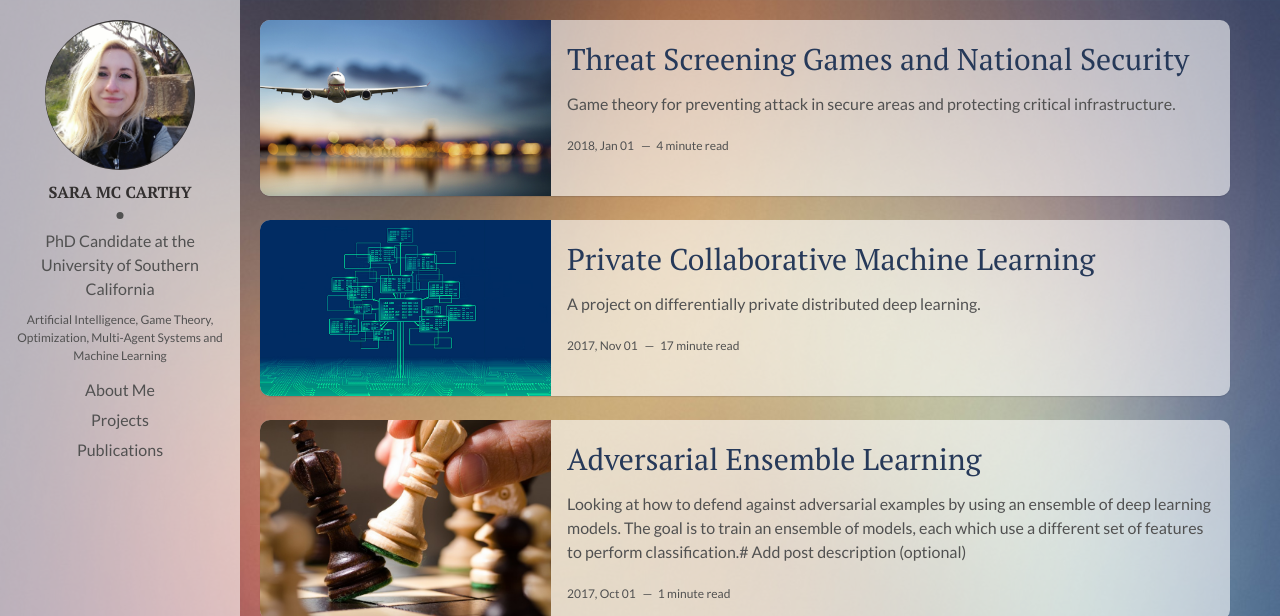
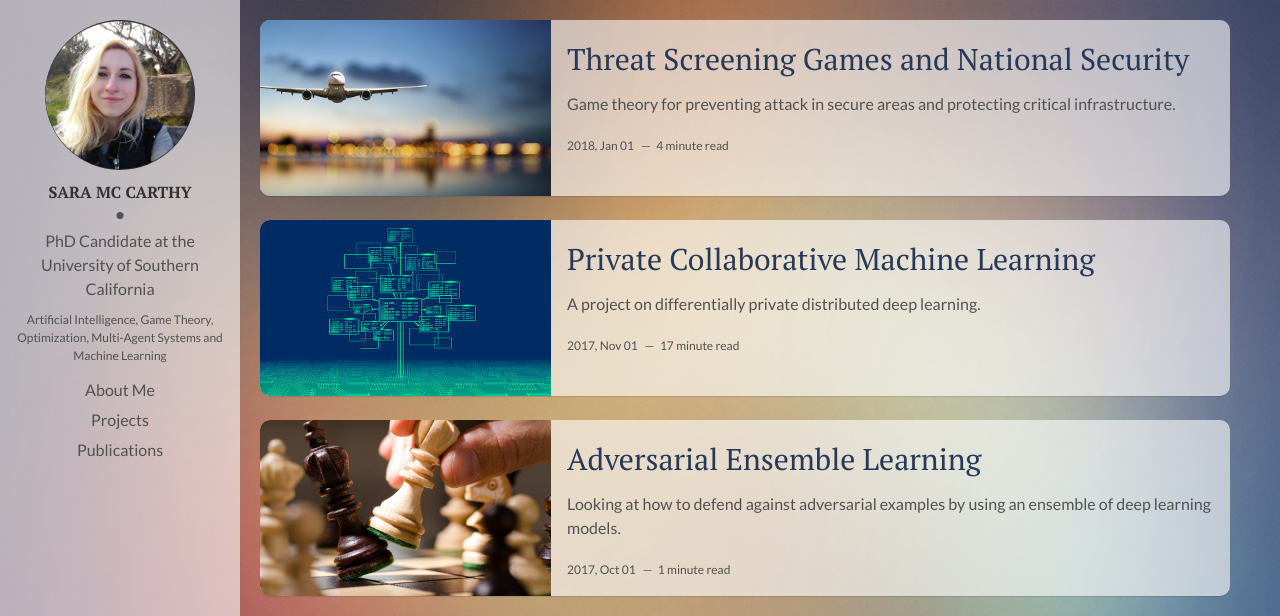
Before and after one commit to saramccarthy/saramccarthy.github.io, a Jekyll site: the page built from index.html, in a window 1280 px wide and 1120 px high, cut to the strip 0-616 px from the top of the window. Built offline with Jekyll 4.4.1, drawn with Linux system fonts in a browser that asks for light colours; the list of posts is cut into pages by our own code.

Commit message:
Update 2017-10-01-adversarial-ensemble-learning.markdown

```diff
--- a/_posts/2017-10-01-adversarial-ensemble-learning.markdown
+++ b/_posts/2017-10-01-adversarial-ensemble-learning.markdown
@@ -3,7 +3,7 @@ layout: post
 title: Adversarial Ensemble Learning
 project: true
 date: 2017-10-01 13:32:20 +0300
-description: Looking at how to defend against adversarial examples by using an ensemble of deep learning models. The goal is to train an ensemble of models, each which use a different set of features to perform classification.# Add post description (optional)
+description: Looking at how to defend against adversarial examples by using an ensemble of deep learning models.
 img: chess.jpg # Add image post (optional)
 tags: [adversarial, machine-learning, deep-learning]
 ---
```
